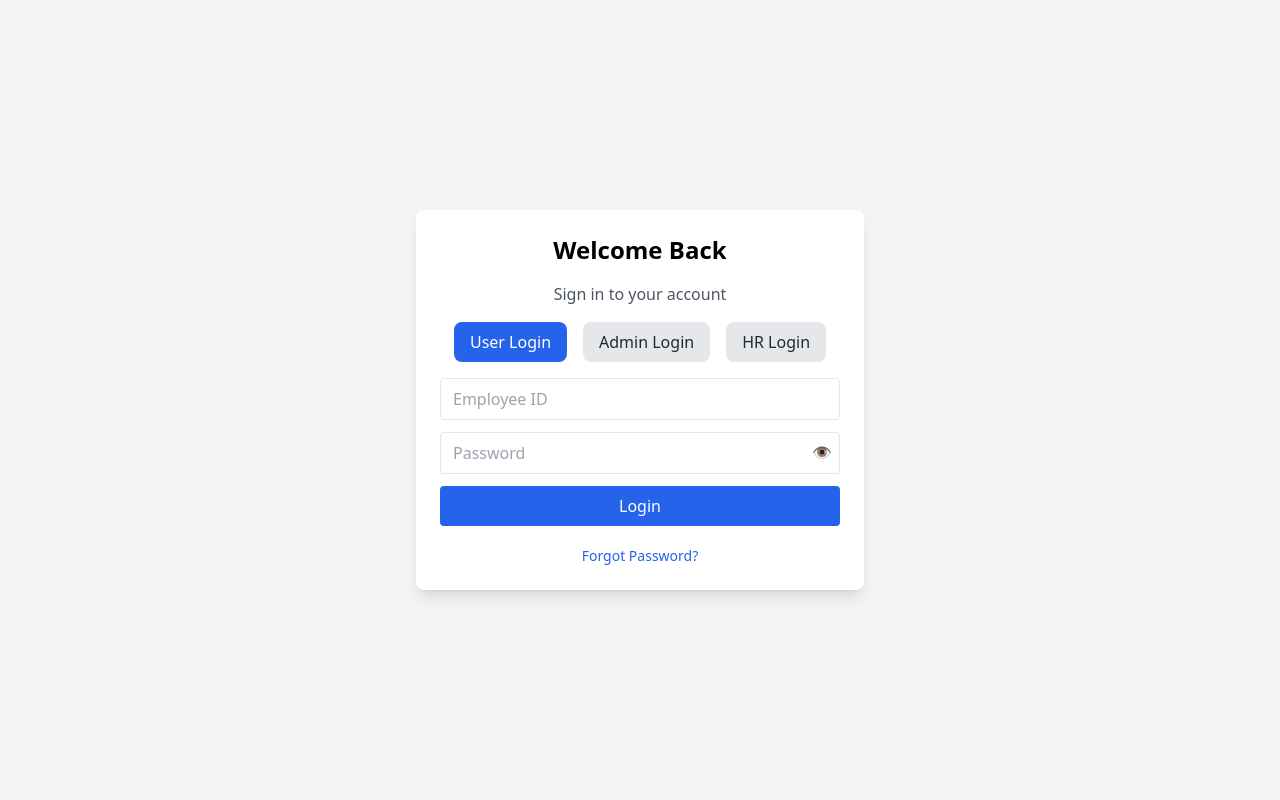
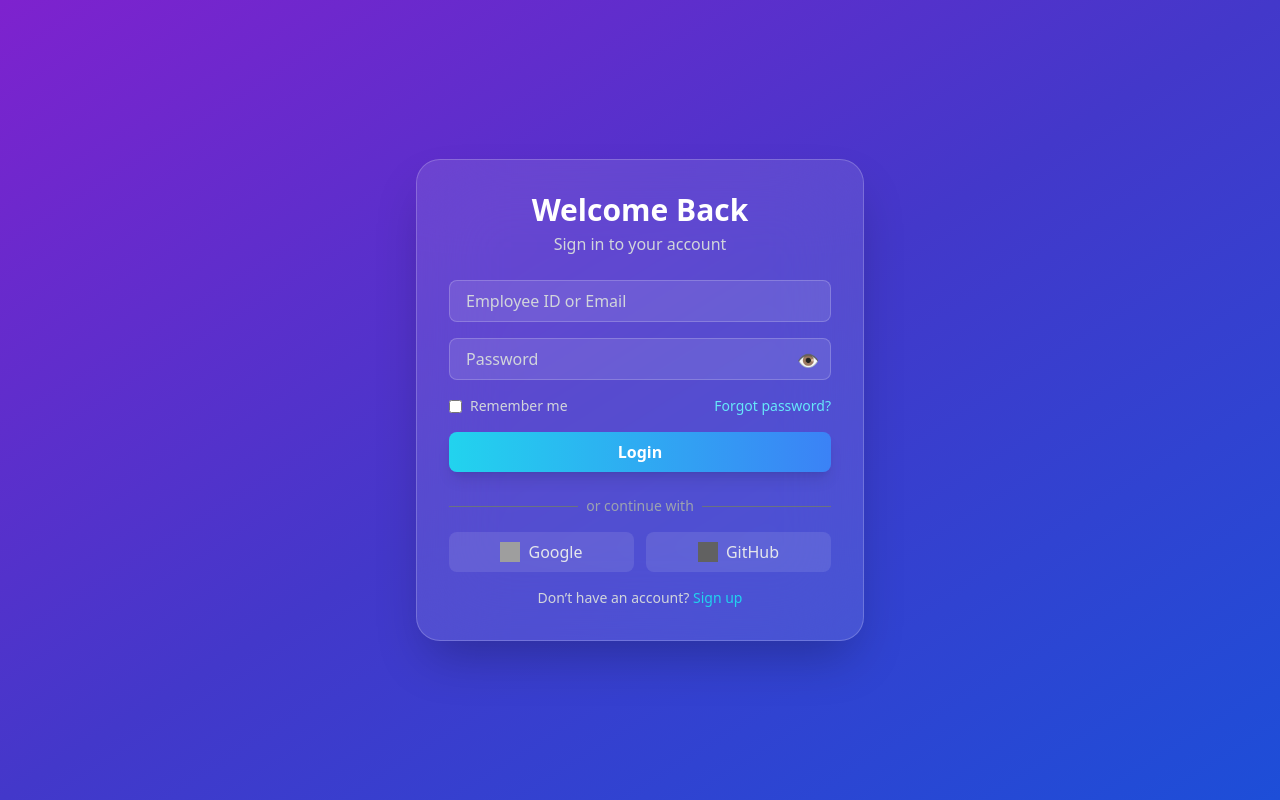
Before and after one commit to Mahakal05T/Auth-system, a Flask app: page /login in a window 1280 px wide. Run offline with Flask 3, Linux system fonts and the light colour scheme; some libraries are stand-ins or nearby versions; grey boxes are pictures that could not be loaded.

```diff
--- a/templates/login.html
+++ b/templates/login.html
@@ -10,115 +10,70 @@
 @keyframes slideDown { from { transform: translateY(-20px); opacity:0 } to { transform: translateY(0); opacity:1 } }
 </style>
 </head>
-<body class="bg-gray-100 min-h-screen flex items-center justify-center p-4">
 
-<div class="bg-white rounded-lg shadow-lg w-full max-w-md p-6 space-y-4">
-  <h2 class="text-2xl font-bold text-center">Welcome Back</h2>
-  <p class="text-center text-gray-600">Sign in to your account</p>
+<body class="bg-gradient-to-br from-purple-700 via-indigo-700 to-blue-700 min-h-screen flex items-center justify-center p-4">
 
-  <!-- Toggle Buttons -->
-  <div class="flex justify-center gap-4 mb-4">
-    <button id="userBtn" class="bg-blue-600 text-white px-4 py-2 rounded-lg">User Login</button>
-    <button id="adminBtn" class="bg-gray-200 text-gray-800 px-4 py-2 rounded-lg">Admin Login</button>
-    <button id="hrBtn" class="bg-gray-200 text-gray-800 px-4 py-2 rounded-lg">HR Login</button>
+<!-- Login Card -->
+<div class="bg-white/10 backdrop-blur-2xl border border-white/20 rounded-3xl shadow-2xl w-full max-w-md p-8 text-white space-y-6">
+
+  <!-- Title -->
+  <div class="text-center">
+    <h2 class="text-3xl font-bold">Welcome Back</h2>
+    <p class="text-gray-300 mt-1">Sign in to your account</p>
   </div>
 
-  <!-- User Form -->
-  <form id="userForm" class="flex flex-col gap-3 relative">
-    <input type="text" id="emp_id" placeholder="Employee ID" required
-      class="border rounded px-3 py-2 w-full focus:outline-none focus:ring-2 focus:ring-blue-500">
+  <!-- Single Login Form -->
+  <form id="loginForm" class="flex flex-col gap-4 relative animate-slideDown">
+    <input type="text" id="identifier" placeholder="Employee ID or Email" required
+      class="bg-white/10 border border-white/20 rounded-lg px-4 py-2 w-full placeholder-gray-300 text-white focus:outline-none focus:ring-2 focus:ring-cyan-400">
+
     <div class="relative">
-      <input type="password" id="user_password" placeholder="Password" required
-        class="border rounded px-3 py-2 w-full focus:outline-none focus:ring-2 focus:ring-blue-500">
-      <button type="button" id="toggleUserPassword" class="absolute right-2 top-2 text-gray-500 hover:text-gray-700">👁️</button>
+      <input type="password" id="password" placeholder="Password" required
+        class="bg-white/10 border border-white/20 rounded-lg px-4 py-2 w-full placeholder-gray-300 text-white focus:outline-none focus:ring-2 focus:ring-cyan-400">
+      <button type="button" id="togglePassword" class="absolute right-3 top-2 text-gray-300 hover:text-white text-lg">👁️</button>
     </div>
-    <button type="submit" class="bg-blue-600 text-white px-3 py-2 rounded hover:bg-blue-700 transition">Login</button>
-    <p class="text-center text-sm mt-2">
-      <a href="{{ url_for('forgot_password') }}" class="text-blue-600 hover:underline">Forgot Password?</a>
-    </p>
-  </form>
 
-  <!-- Admin Form -->
-  <form id="adminForm" class="flex flex-col gap-3 hidden relative">
-    <input type="email" id="admin_email" placeholder="Admin Email" required
-      class="border rounded px-3 py-2 w-full focus:outline-none focus:ring-2 focus:ring-blue-500">
-    <div class="relative">
-      <input type="password" id="admin_password" placeholder="Password" required
-        class="border rounded px-3 py-2 w-full focus:outline-none focus:ring-2 focus:ring-blue-500">
-      <button type="button" id="toggleAdminPassword" class="absolute right-2 top-2 text-gray-500 hover:text-gray-700">👁️</button>
+    <div class="flex items-center justify-between text-sm">
+      <label class="flex items-center gap-2 text-gray-300">
+        <input type="checkbox" class="accent-cyan-400"> Remember me
+      </label>
+      <a href="{{ url_for('forgot_password') }}" class="text-cyan-300 hover:underline">Forgot password?</a>
     </div>
-    <button type="submit" class="bg-green-600 text-white px-3 py-2 rounded hover:bg-green-700 transition">Login</button>
-    <p class="text-center text-sm mt-2">
-      <a href="{{ url_for('forgot_password') }}" class="text-blue-600 hover:underline">Forgot Password?</a>
-    </p>
-  </form>
 
-  <!-- HR Form -->
-  <form id="hrForm" class="flex flex-col gap-3 hidden relative">
-    <input type="email" id="hr_email" placeholder="HR Email" required
-      class="border rounded px-3 py-2 w-full focus:outline-none focus:ring-2 focus:ring-blue-500">
-    <div class="relative">
-      <input type="password" id="hr_password" placeholder="Password" required
-        class="border rounded px-3 py-2 w-full focus:outline-none focus:ring-2 focus:ring-blue-500">
-      <button type="button" id="toggleHrPassword" class="absolute right-2 top-2 text-gray-500 hover:text-gray-700">👁️</button>
+    <button type="submit"
+      class="bg-gradient-to-r from-cyan-400 to-blue-500 text-white font-semibold py-2 rounded-lg hover:from-cyan-500 hover:to-blue-600 shadow-lg transition">Login</button>
+
+    <div class="flex items-center gap-2 text-sm text-gray-400 mt-2">
+      <div class="flex-1 border-t border-gray-500"></div>
+      <span>or continue with</span>
+      <div class="flex-1 border-t border-gray-500"></div>
     </div>
-    <button type="submit" class="bg-purple-600 text-white px-3 py-2 rounded hover:bg-purple-700 transition">Login</button>
-    <p class="text-center text-sm mt-2">
-      <a href="{{ url_for('forgot_password') }}" class="text-blue-600 hover:underline">Forgot Password?</a>
+
+    <div class="flex justify-center gap-3">
+      <button type="button" class="w-1/2 bg-white/10 hover:bg-white/20 text-gray-200 font-medium rounded-lg py-2 flex items-center justify-center gap-2">
+        <img src="https://www.svgrepo.com/show/475656/google-color.svg" alt="Google" class="w-5 h-5"> Google
+      </button>
+      <button type="button" class="w-1/2 bg-white/10 hover:bg-white/20 text-gray-200 font-medium rounded-lg py-2 flex items-center justify-center gap-2">
+        <img src="https://www.svgrepo.com/show/349375/github.svg" alt="GitHub" class="w-5 h-5 invert"> GitHub
+      </button>
+    </div>
+
+    <p class="text-center text-sm text-gray-300">
+      Don’t have an account?
+      <a href="#" class="text-cyan-400 hover:underline font-medium">Sign up</a>
     </p>
   </form>
 </div>
 
-<!-- Toast and spinner -->
+<!-- Toast + Spinner -->
 <div id="toast-container" class="fixed top-4 right-4 space-y-2 z-50"></div>
 <div id="loading-spinner" class="hidden fixed inset-0 bg-black bg-opacity-25 flex items-center justify-center z-50">
-  <div class="w-12 h-12 border-4 border-blue-600 border-t-transparent rounded-full animate-spin"></div>
+  <div class="w-12 h-12 border-4 border-cyan-400 border-t-transparent rounded-full animate-spin"></div>
 </div>
 
+<!-- ✅ JavaScript -->
 <script>
-const userBtn = document.getElementById("userBtn");
-const adminBtn = document.getElementById("adminBtn");
-const hrBtn = document.getElementById("hrBtn");
-const userForm = document.getElementById("userForm");
-const adminForm = document.getElementById("adminForm");
-const hrForm = document.getElementById("hrForm");
-
-// Toggle forms
-userBtn.addEventListener("click", () => {
-  userForm.classList.remove("hidden");
-  adminForm.classList.add("hidden");
-  hrForm.classList.add("hidden");
-  userBtn.classList.add("bg-blue-600","text-white");
-  userBtn.classList.remove("bg-gray-200","text-gray-800");
-  adminBtn.classList.add("bg-gray-200","text-gray-800");
-  adminBtn.classList.remove("bg-blue-600","text-white");
-  hrBtn.classList.add("bg-gray-200","text-gray-800");
-  hrBtn.classList.remove("bg-purple-600","text-white");
-});
-adminBtn.addEventListener("click", () => {
-  adminForm.classList.remove("hidden");
-  userForm.classList.add("hidden");
-  hrForm.classList.add("hidden");
-  adminBtn.classList.add("bg-blue-600","text-white");
-  adminBtn.classList.remove("bg-gray-200","text-gray-800");
-  userBtn.classList.add("bg-gray-200","text-gray-800");
-  userBtn.classList.remove("bg-blue-600","text-white");
-  hrBtn.classList.add("bg-gray-200","text-gray-800");
-  hrBtn.classList.remove("bg-purple-600","text-white");
-});
-hrBtn.addEventListener("click", () => {
-  hrForm.classList.remove("hidden");
-  userForm.classList.add("hidden");
-  adminForm.classList.add("hidden");
-  hrBtn.classList.add("bg-purple-600","text-white");
-  hrBtn.classList.remove("bg-gray-200","text-gray-800");
-  userBtn.classList.add("bg-gray-200","text-gray-800");
-  userBtn.classList.remove("bg-blue-600","text-white");
-  adminBtn.classList.add("bg-gray-200","text-gray-800");
-  adminBtn.classList.remove("bg-blue-600","text-white");
-});
-
-// Toast
+// Toast Notification
 function showToast(message, type = "success") {
   const toast = document.createElement("div");
   toast.className = `px-4 py-2 rounded shadow text-white ${type==='error'?'bg-red-500':'bg-green-500'} animate-slideDown`;
@@ -127,21 +82,26 @@ function showToast(message, type = "success") {
   setTimeout(()=>toast.remove(),4000);
 }
 
-// Eye toggle
-function togglePassword(inputId, toggleId) {
-  const input = document.getElementById(inputId);
-  const toggle = document.getElementById(toggleId);
-  toggle.addEventListener("click", () => {
-    if(input.type==="password"){input.type="text"; toggle.textContent="🙈";}
-    else{input.type="password"; toggle.textContent="👁️";}
-  });
+// Password toggle
+const togglePassword = document.getElementById("togglePassword");
+const passwordInput = document.getElementById("password");
+togglePassword.addEventListener("click", () => {
+  if(passwordInput.type==="password"){
+    passwordInput.type="text"; togglePassword.textContent="🙈";
+  } else {
+    passwordInput.type="password"; togglePassword.textContent="👁️";
+  }
+});
+
+
+// 🔐 Helper: set cookie
+function setCookie(name, value, minutes) {
+  const expires = new Date(Date.now() + minutes * 60 * 1000).toUTCString();
+  document.cookie = `${name}=${value}; expires=${expires}; path=/; Secure; SameSite=Strict`;
 }
-togglePassword("user_password","toggleUserPassword");
-togglePassword("admin_password","toggleAdminPassword");
-togglePassword("hr_password","toggleHrPassword");
 
-// Handle login with role info
-async function handleLogin(identifier, password, role){
+// Login Handler (Unified)
+async function handleLogin(identifier, password){
   if(!identifier || !password){
     showToast("❌ Enter credentials","error");
     return;
@@ -152,7 +112,7 @@ async function handleLogin(identifier, password, role){
     const res = await fetch("/login", {
       method:"POST",
       headers:{"Content-Type":"application/json"},
-      body:JSON.stringify({identifier, password, role})
+      body:JSON.stringify({identifier, password})
     });
 
     const data = await res.json().catch(()=>({}));
@@ -170,33 +134,12 @@ async function handleLogin(identifier, password, role){
   }
 }
 
-// User form
-userForm.addEventListener("submit", e=>{
+// Form Submit
+document.getElementById("loginForm").addEventListener("submit", e=>{
   e.preventDefault();
   handleLogin(
-    document.getElementById("emp_id").value,
-    document.getElementById("user_password").value,
-    "user"
-  );
-});
-
-// Admin form
-adminForm.addEventListener("submit", e=>{
-  e.preventDefault();
-  handleLogin(
-    document.getElementById("admin_email").value,
-    document.getElementById("admin_password").value,
-    "admin"
-  );
-});
-
-// HR form
-hrForm.addEventListener("submit", e=>{
-  e.preventDefault();
-  handleLogin(
-    document.getElementById("hr_email").value,
-    document.getElementById("hr_password").value,
-    "hr"
+    document.getElementById("identifier").value,
+    document.getElementById("password").value
   );
 });
 </script>
```
Also changed, not shown: other parts of templates/login.html (+4 -0 lines).
